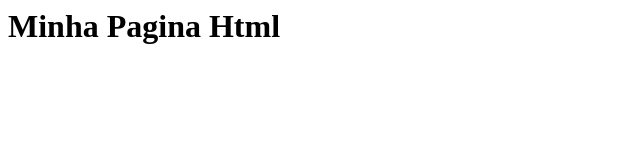
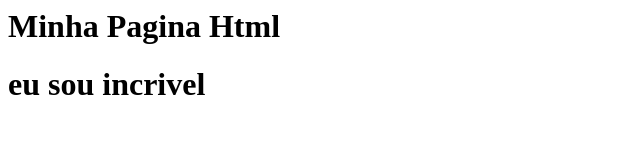
Before and after one commit to consultorgomes/gama-no-github, a plain HTML site: page index.html in a window 1280 px wide. Shown: the whole page, without its empty margins (0-640 px from the left). Drawn offline with Linux system fonts and the light colour scheme.

Commit message:
arquivo index.html atualizado novamente

```diff
--- a/index.html
+++ b/index.html
@@ -1,5 +1,6 @@
 <html>
     <boy>
         <h1> Minha Pagina Html</h1>
+        <h1> eu sou incrivel</h1>
     </boy>
 </html>
```
